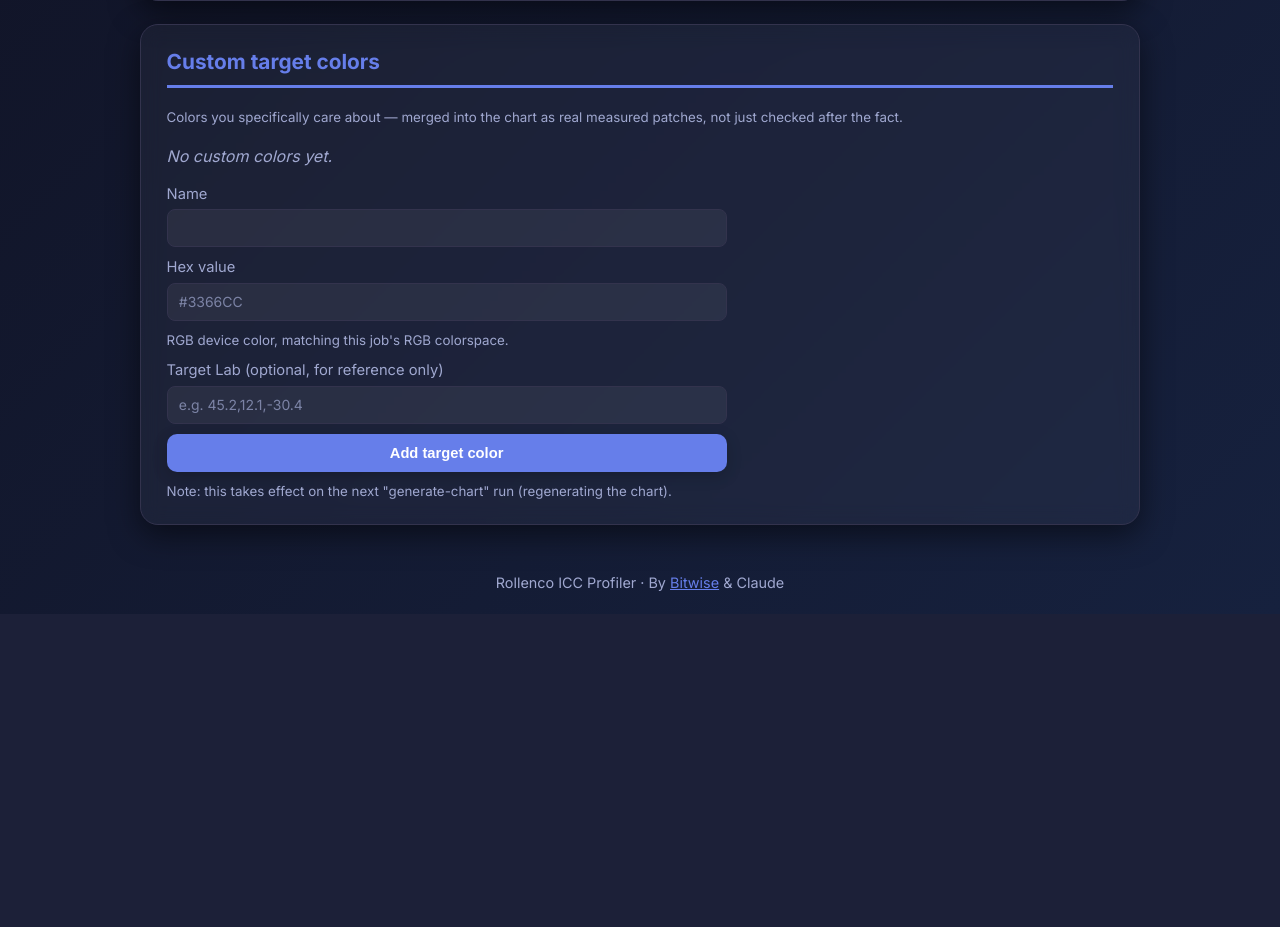
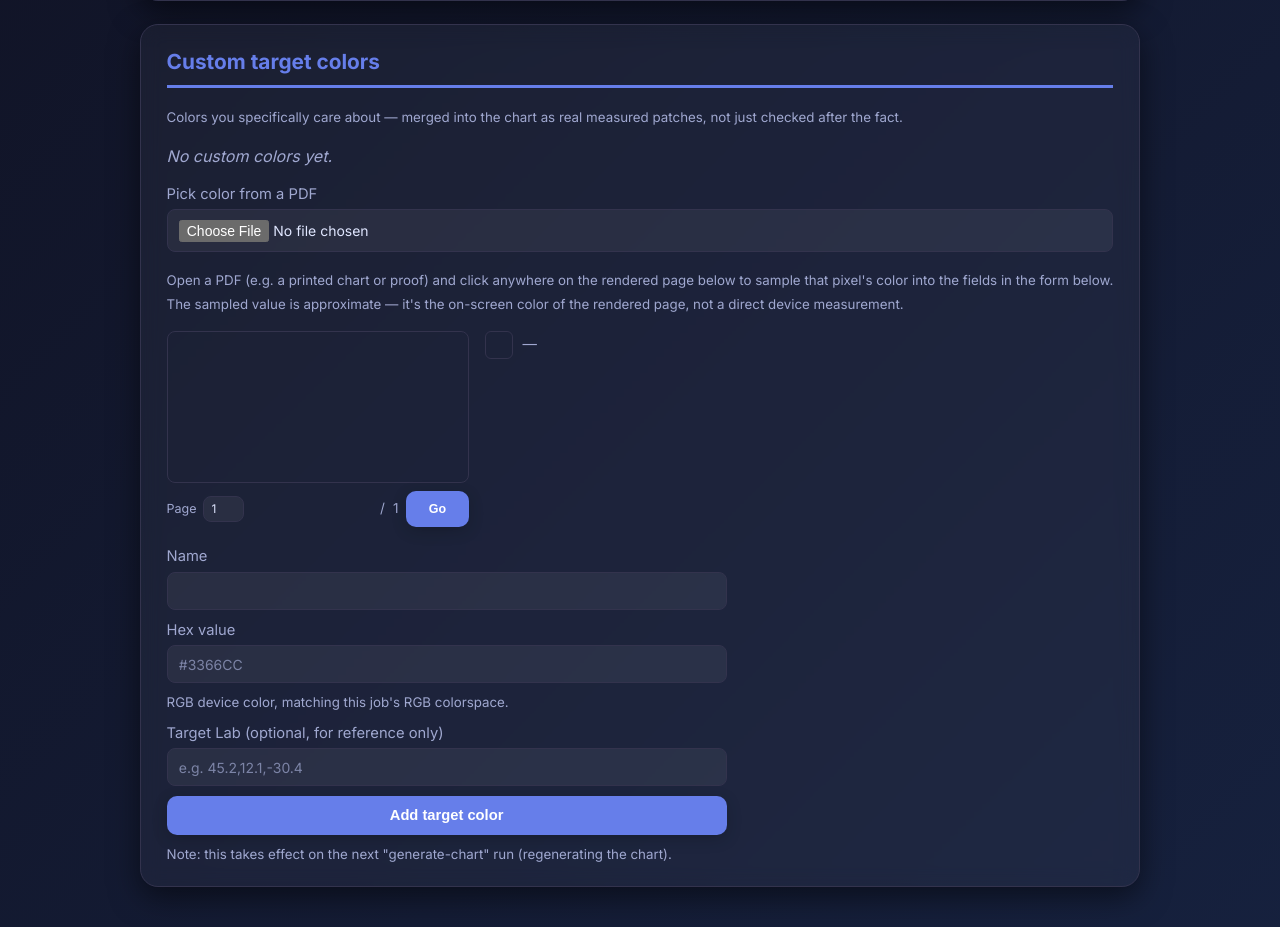
Before and after one commit to Bi7Wis3/ICC_Profiler, a FastAPI app: template icc_profiler/webapp/templates/job_detail.html in a window 1280 px wide. Shown: the part 1004-1931 px from the top of the page. Before the commit the page ends 1595 px from the top, so only its background shows below. Run offline with FastAPI, Linux system fonts and the light colour scheme; the template is opened without the code that fills it, so the values that code supplies are empty; a map, chart or similar area stays blank; some libraries are stand-ins or nearby versions.

Commit message:
Add PDF color picker to custom target color form
Lets users open a PDF (e.g. a printed chart/proof) and click a point on
the rendered page to sample its color, auto-filling the hex/CMYK/Gray
fields in the custom target color form based on the job's colorspace.
Rendered client-side via PDF.js; no backend changes needed since the
existing /colors/add route already accepts these field names.

```diff
--- /dev/null
+++ b/icc_profiler/webapp/static/js/color_picker.js
@@ -0,0 +1,117 @@
+document.addEventListener('DOMContentLoaded', () => {
+    const picker = document.querySelector('.color-picker');
+    if (!picker || typeof pdfjsLib === 'undefined') return;
+
+    const fileInput = document.getElementById('color-picker-file');
+    const preview = document.getElementById('color-picker-preview');
+    const canvas = document.getElementById('color-picker-canvas');
+    const swatch = document.getElementById('color-picker-swatch');
+    const valueLabel = document.getElementById('color-picker-value');
+    const pageControls = document.getElementById('color-picker-page-controls');
+    const pageInput = document.getElementById('color-picker-page');
+    const pageTotal = document.getElementById('color-picker-page-total');
+    const pageGoBtn = document.getElementById('color-picker-page-go');
+
+    const colorspace = picker.dataset.colorspace;
+    const ctx = canvas.getContext('2d', { willReadFrequently: true });
+    const MAX_WIDTH = 480;
+
+    pdfjsLib.GlobalWorkerOptions.workerSrc =
+        'https://cdnjs.cloudflare.com/ajax/libs/pdf.js/3.5.141/pdf.worker.min.js';
+
+    let pdfDoc = null;
+
+    fileInput.addEventListener('change', async () => {
+        const file = fileInput.files[0];
+        if (!file) return;
+        valueLabel.textContent = 'Loading PDF...';
+        try {
+            const data = await file.arrayBuffer();
+            pdfDoc = await pdfjsLib.getDocument({ data }).promise;
+        } catch (err) {
+            valueLabel.textContent = 'Could not read PDF: ' + err.message;
+            return;
+        }
+        pageTotal.textContent = pdfDoc.numPages;
+        pageInput.value = 1;
+        pageInput.max = pdfDoc.numPages;
+        pageControls.hidden = pdfDoc.numPages <= 1;
+        await renderPage(1);
+    });
+
+    pageGoBtn.addEventListener('click', () => {
+        if (!pdfDoc) return;
+        const n = Math.min(Math.max(1, parseInt(pageInput.value, 10) || 1), pdfDoc.numPages);
+        pageInput.value = n;
+        renderPage(n);
+    });
+
+    async function renderPage(n) {
+        const page = await pdfDoc.getPage(n);
+        const baseViewport = page.getViewport({ scale: 1 });
+        const scale = Math.min(1, MAX_WIDTH / baseViewport.width);
+        const viewport = page.getViewport({ scale });
+        canvas.width = Math.round(viewport.width);
+        canvas.height = Math.round(viewport.height);
+        await page.render({ canvasContext: ctx, viewport }).promise;
+        valueLabel.textContent = 'Click the page to sample a color.';
+        preview.hidden = false;
+    }
+
+    canvas.addEventListener('click', (e) => {
+        const rect = canvas.getBoundingClientRect();
+        const x = Math.round((e.clientX - rect.left) * (canvas.width / rect.width));
+        const y = Math.round((e.clientY - rect.top) * (canvas.height / rect.height));
+        const [r, g, b] = ctx.getImageData(x, y, 1, 1).data;
+        swatch.style.background = `rgb(${r},${g},${b})`;
+        applyColor(r, g, b);
+    });
+
+    function applyColor(r, g, b) {
+        if (colorspace === 'CMYK') {
+            const { c, m, y, k } = rgbToCmyk(r, g, b);
+            setField('color-field-cmyk-c', c);
+            setField('color-field-cmyk-m', m);
+            setField('color-field-cmyk-y', y);
+            setField('color-field-cmyk-k', k);
+            valueLabel.textContent =
+                `C ${c}% M ${m}% Y ${y}% K ${k}% (approximate, converted from the rendered page's on-screen color)`;
+        } else if (colorspace === 'GRAY') {
+            const k = rgbToGrayPercent(r, g, b);
+            setField('color-field-gray', k);
+            valueLabel.textContent =
+                `K ${k}% (approximate, converted from the rendered page's on-screen color)`;
+        } else {
+            const hex = rgbToHex(r, g, b);
+            setField('color-field-hex', hex);
+            valueLabel.textContent = hex;
+        }
+    }
+
+    function setField(id, value) {
+        const el = document.getElementById(id);
+        if (el) el.value = value;
+    }
+
+    function rgbToHex(r, g, b) {
+        return '#' + [r, g, b].map((v) => v.toString(16).padStart(2, '0')).join('').toUpperCase();
+    }
+
+    function rgbToGrayPercent(r, g, b) {
+        const lum = 0.2126 * r + 0.7152 * g + 0.0722 * b;
+        return Math.round((1 - lum / 255) * 1000) / 10;
+    }
+
+    function rgbToCmyk(r, g, b) {
+        const rn = r / 255, gn = g / 255, bn = b / 255;
+        const k = 1 - Math.max(rn, gn, bn);
+        const round = (v) => Math.round(v * 1000) / 10;
+        if (k >= 1) return { c: 0, m: 0, y: 0, k: 100 };
+        return {
+            c: round((1 - rn - k) / (1 - k)),
+            m: round((1 - gn - k) / (1 - k)),
+            y: round((1 - bn - k) / (1 - k)),
+            k: round(k),
+        };
+    }
+});
--- a/icc_profiler/webapp/static/style.css
+++ b/icc_profiler/webapp/static/style.css
@@ -177,6 +177,15 @@ input:focus, select:focus { outline: none; border-color: var(--primary); }
 input::placeholder { color: var(--text-light); opacity: 0.7; }
 select option { background: var(--dropdown-bg); color: var(--text); }
 
+.color-picker { margin-bottom: 1.2rem; }
+.color-picker-preview { display: flex; align-items: flex-start; gap: 16px; margin-top: 10px; flex-wrap: wrap; }
+.color-picker-preview canvas { max-width: 100%; border: 1px solid var(--border); border-radius: 8px; cursor: crosshair; display: block; }
+.color-picker-page-controls { display: flex; align-items: center; gap: 8px; margin-top: 8px; font-size: 0.85em; color: var(--text-light); }
+.color-picker-page-controls label { flex-direction: row; align-items: center; gap: 6px; }
+.color-picker-page-controls input { width: 3.5em; padding: 0.3rem 0.5rem; }
+.color-picker-readout { display: flex; align-items: center; gap: 10px; font-size: 0.9em; color: var(--text-light); max-width: 260px; }
+.color-swatch { flex: none; display: inline-block; width: 28px; height: 28px; border-radius: 6px; border: 1px solid var(--border); background: transparent; }
+
 button {
   padding: 0.7rem 1.4rem;
   border: none;
--- a/icc_profiler/webapp/templates/base.html
+++ b/icc_profiler/webapp/templates/base.html
@@ -33,5 +33,6 @@
     <footer>Rollenco ICC Profiler &middot; By <a href="https://kixx-customs.net">Bitwise</a> &amp; Claude</footer>
   </div>
   <script src="/static/js/theme.js"></script>
+  {% block scripts %}{% endblock %}
 </body>
 </html>
--- a/icc_profiler/webapp/templates/job_detail.html
+++ b/icc_profiler/webapp/templates/job_detail.html
@@ -197,25 +197,49 @@
   <p class="empty">No custom colors yet.</p>
   {% endif %}
 
+  <div class="color-picker" data-colorspace="{{ config.chart.colorspace }}">
+    <label>Pick color from a PDF
+      <input type="file" id="color-picker-file" accept=".pdf,application/pdf">
+    </label>
+    <p><small>Open a PDF (e.g. a printed chart or proof) and click anywhere on the rendered
+       page below to sample that pixel's color into the fields in the form below. The sampled
+       value is approximate &mdash; it's the on-screen color of the rendered page, not a direct
+       device measurement.</small></p>
+    <div id="color-picker-preview" class="color-picker-preview" hidden>
+      <div>
+        <canvas id="color-picker-canvas"></canvas>
+        <div id="color-picker-page-controls" class="color-picker-page-controls" hidden>
+          <label>Page <input type="number" id="color-picker-page" min="1" value="1"></label>
+          / <span id="color-picker-page-total">1</span>
+          <button type="button" id="color-picker-page-go">Go</button>
+        </div>
+      </div>
+      <div class="color-picker-readout">
+        <span id="color-picker-swatch" class="color-swatch"></span>
+        <span id="color-picker-value">&mdash;</span>
+      </div>
+    </div>
+  </div>
+
   <form method="post" action="/jobs/{{ job_name }}/colors/add" class="form">
     <label>Name <input type="text" name="name" required></label>
 
     {% if config.chart.colorspace == "CMYK" %}
     <input type="hidden" name="input_mode" value="cmyk">
     <div class="form-row">
-      <label>C % <input type="number" name="cmyk_c" min="0" max="100" step="0.1" required></label>
-      <label>M % <input type="number" name="cmyk_m" min="0" max="100" step="0.1" required></label>
-      <label>Y % <input type="number" name="cmyk_y" min="0" max="100" step="0.1" required></label>
-      <label>K % <input type="number" name="cmyk_k" min="0" max="100" step="0.1" required></label>
+      <label>C % <input type="number" name="cmyk_c" id="color-field-cmyk-c" min="0" max="100" step="0.1" required></label>
+      <label>M % <input type="number" name="cmyk_m" id="color-field-cmyk-m" min="0" max="100" step="0.1" required></label>
+      <label>Y % <input type="number" name="cmyk_y" id="color-field-cmyk-y" min="0" max="100" step="0.1" required></label>
+      <label>K % <input type="number" name="cmyk_k" id="color-field-cmyk-k" min="0" max="100" step="0.1" required></label>
     </div>
     <small>Device percentages (0-100), matching this job's CMYK colorspace.</small>
     {% elif config.chart.colorspace == "GRAY" %}
     <input type="hidden" name="input_mode" value="gray">
-    <label>K % <input type="number" name="gray_value" min="0" max="100" step="0.1" required></label>
+    <label>K % <input type="number" name="gray_value" id="color-field-gray" min="0" max="100" step="0.1" required></label>
     <small>Device percentage (0-100), matching this job's Gray colorspace.</small>
     {% else %}
     <input type="hidden" name="input_mode" value="hex">
-    <label>Hex value <input type="text" name="hex_value" placeholder="#3366CC"></label>
+    <label>Hex value <input type="text" name="hex_value" id="color-field-hex" placeholder="#3366CC"></label>
     <small>RGB device color, matching this job's RGB colorspace.</small>
     {% endif %}
 
@@ -225,3 +249,7 @@
   </form>
 </section>
 {% endblock %}
+{% block scripts %}
+<script src="https://cdnjs.cloudflare.com/ajax/libs/pdf.js/3.5.141/pdf.min.js"></script>
+<script src="/static/js/color_picker.js"></script>
+{% endblock %}
```
